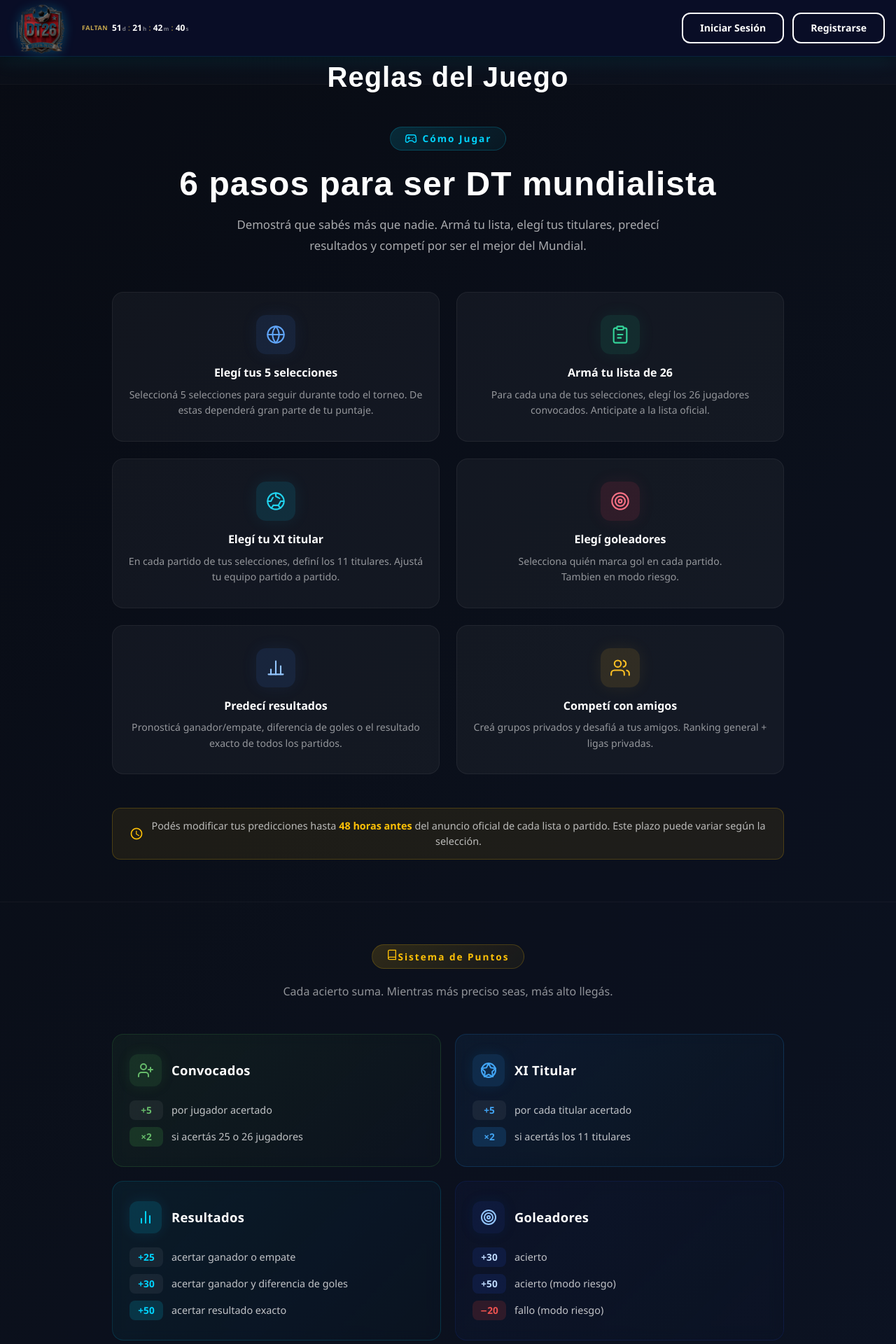
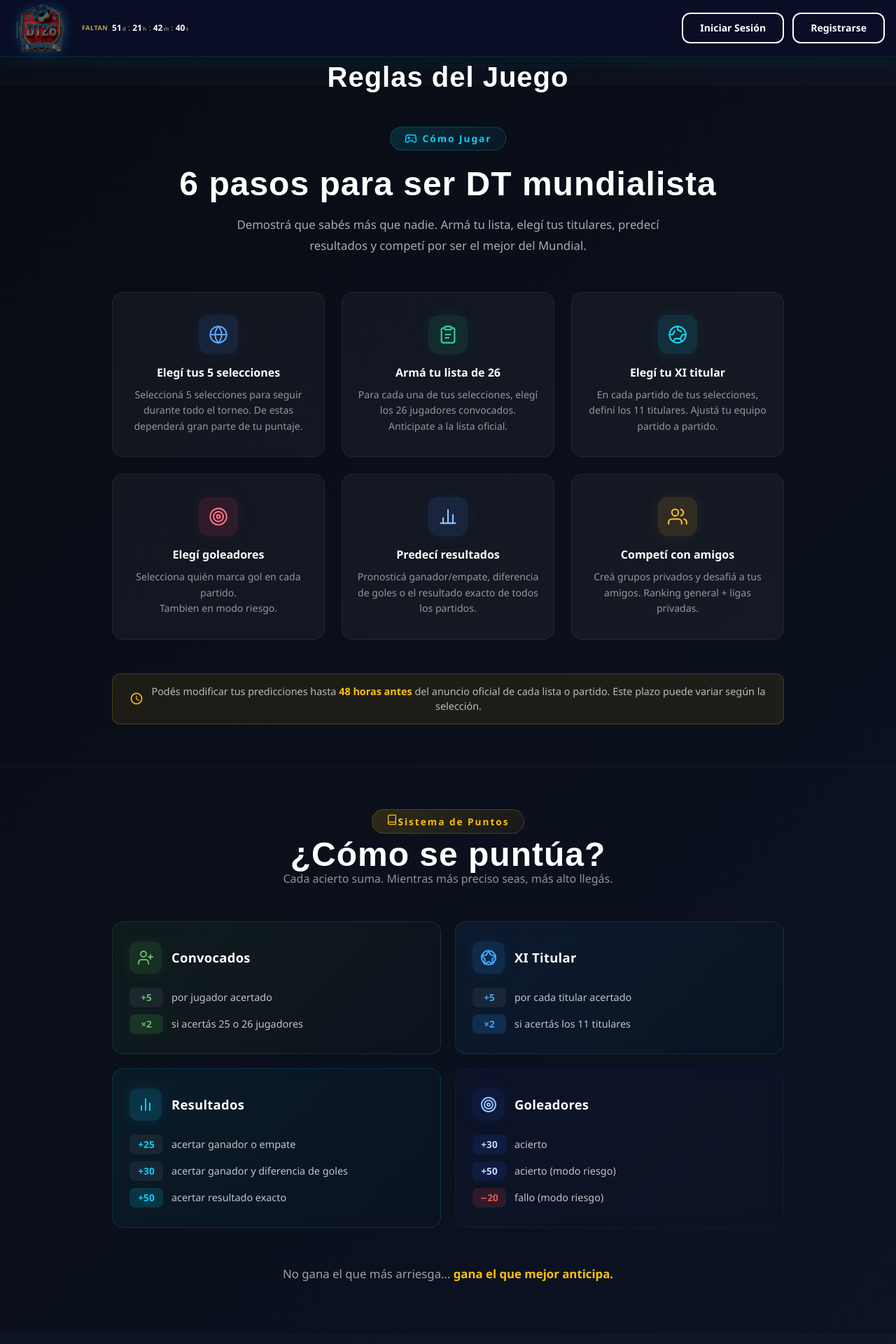
Before and after one commit to alfreacosta/mundial-2026, an Angular app in the folder Frontend/: page /reglas in a window 1280 px wide. Shown: the top 1920 px of the page at 70% size. Built offline with nearby package versions, Linux system fonts and the light colour scheme; some icons are missing.

Commit message:
fix: layout reglas — 3 cols desktop, 1 col mobile, título scoring

```diff
--- a/Frontend/src/app/features/reglas/reglas.component.html
+++ b/Frontend/src/app/features/reglas/reglas.component.html
@@ -58,6 +58,7 @@
     <div class="scoring-container">
       <div class="scoring-header">
         <span class="scoring-badge"><svg width="16" height="16" viewBox="0 0 24 24" fill="none" stroke="currentColor" stroke-width="2" stroke-linecap="round" stroke-linejoin="round"><path d="M4 19.5A2.5 2.5 0 0 1 6.5 17H20"/><path d="M6.5 2H20v20H6.5A2.5 2.5 0 0 1 4 19.5v-15A2.5 2.5 0 0 1 6.5 2z"/></svg>Sistema de Puntos</span>
+        <h2 class="scoring-title">¿Cómo se puntúa?</h2>
         <p class="scoring-subtitle">Cada acierto suma. Mientras más preciso seas, más alto llegás.</p>
       </div>
 
--- a/Frontend/src/app/features/reglas/reglas.component.scss
+++ b/Frontend/src/app/features/reglas/reglas.component.scss
@@ -107,11 +107,12 @@ $border: rgba(255,255,255,0.1);
 
 .game-intro-steps {
   display: grid;
-  grid-template-columns: repeat(2, 1fr);
+  grid-template-columns: repeat(3, 1fr);
   gap: 24px;
   margin-bottom: 48px;
 
-  @media (max-width: 560px) { gap: 12px; }
+  @media (max-width: 760px) { grid-template-columns: repeat(2, 1fr); }
+  @media (max-width: 480px) { grid-template-columns: 1fr; gap: 12px; }
 }
 
 .step-card {
@@ -230,7 +231,7 @@ $border: rgba(255,255,255,0.1);
   gap: 20px;
   margin-bottom: 40px;
 
-  @media (max-width: 560px) { gap: 12px; }
+  @media (max-width: 560px) { grid-template-columns: 1fr; gap: 12px; }
 }
 
 .score-card {
@@ -325,6 +326,7 @@ $border: rgba(255,255,255,0.1);
 
 .scoring-cta {
   text-align: center;
+  padding: 16px 0 8px;
   .scoring-key {
     color: rgba(255,255,255,0.6);
     font-size: 1.05rem;
```
